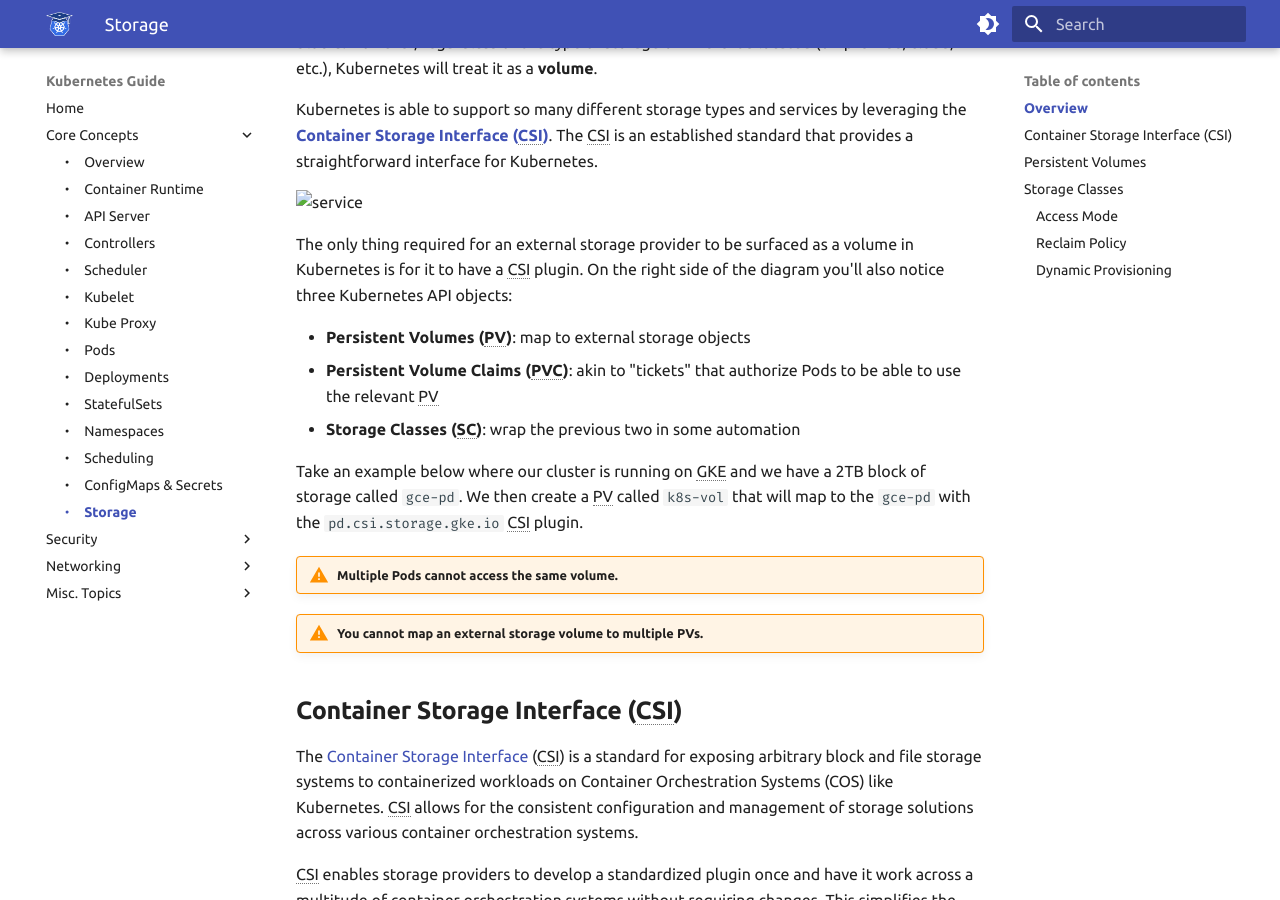
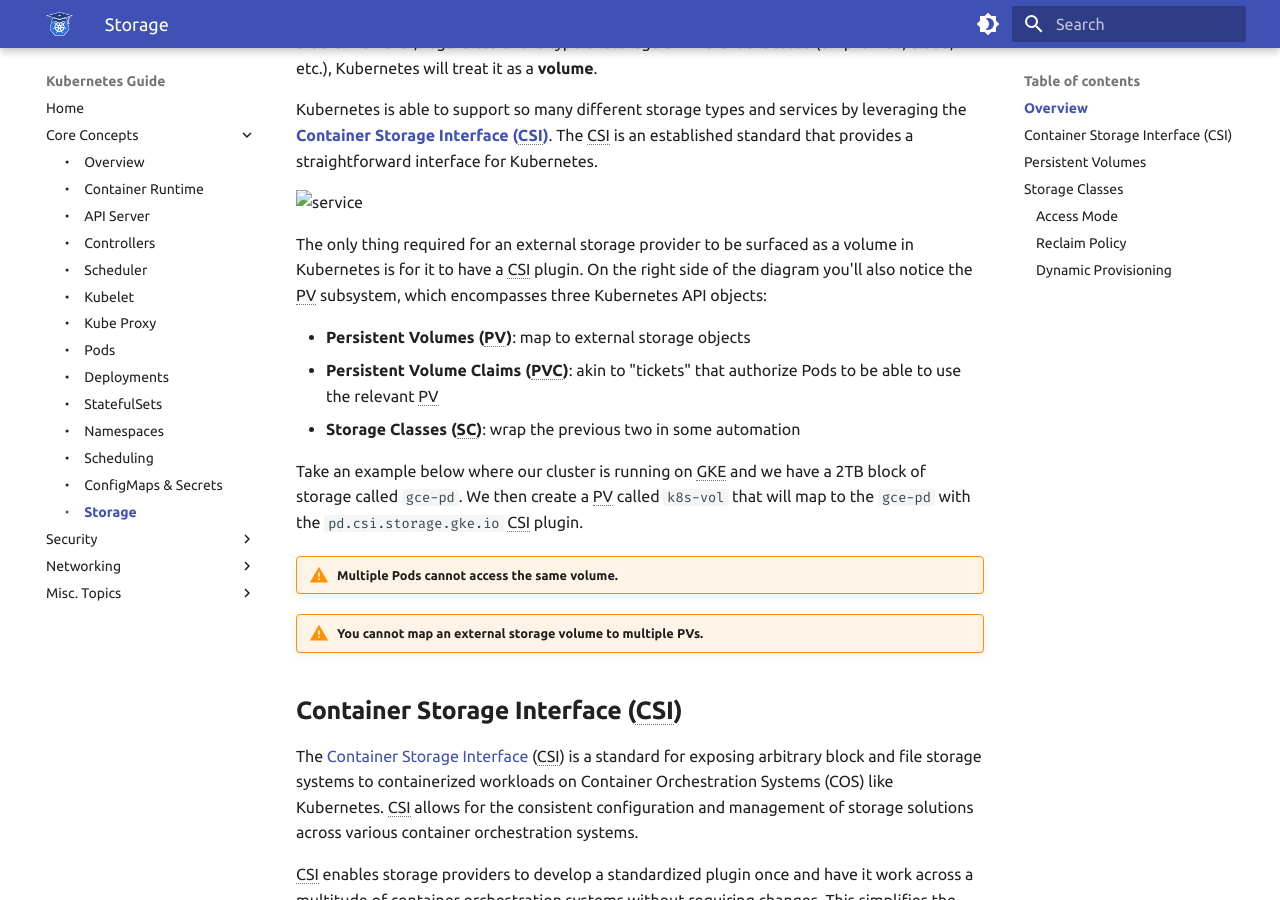
Before and after one commit to Braundo/kubernetes-guide, an MkDocs documentation site: the page built from docs/core-concepts/storage.md, in a window 1280 px wide and 900 px high, scrolled down 370 px. Built offline with MkDocs 1.6.1 and Material for MkDocs 9.7.7, drawn with Linux system fonts in a browser that asks for light colours.

Commit message:
Update storage.md

```diff
--- a/docs/core-concepts/storage.md
+++ b/docs/core-concepts/storage.md
@@ -10,7 +10,7 @@ Kubernetes is able to support so many different storage types and services by le
 
 ![service](../../images/storage-1.svg)
 
-The only thing required for an external storage provider to be surfaced as a volume in Kubernetes is for it to have a CSI plugin. On the right side of the diagram you'll also notice three Kubernetes API objects:
+The only thing required for an external storage provider to be surfaced as a volume in Kubernetes is for it to have a CSI plugin. On the right side of the diagram you'll also notice the PV subsystem, which encompasses three Kubernetes API objects:
 
 - **Persistent Volumes (PV)**: map to external storage objects
 - **Persistent Volume Claims (PVC)**: akin to "tickets" that authorize Pods to be able to use the relevant PV
```
